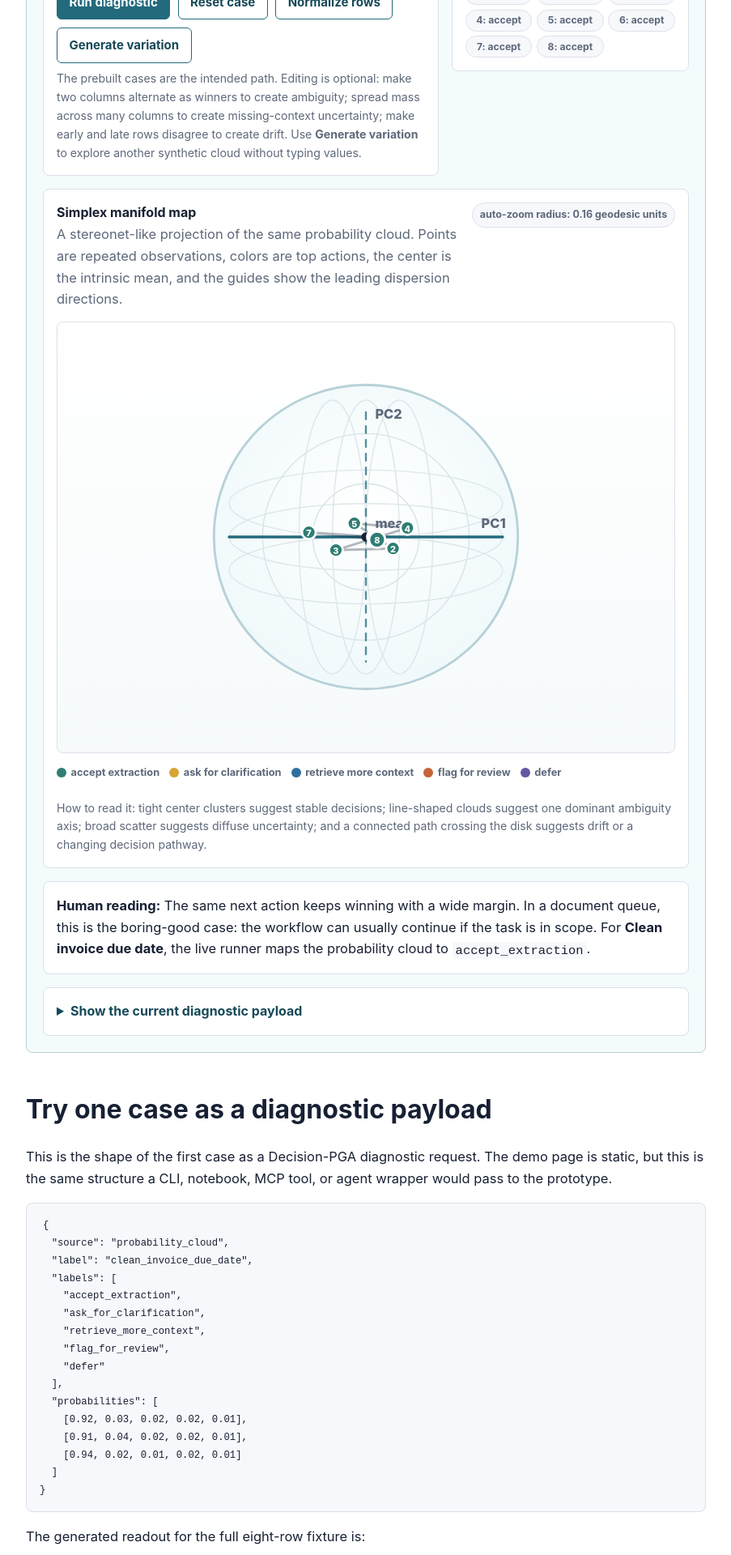
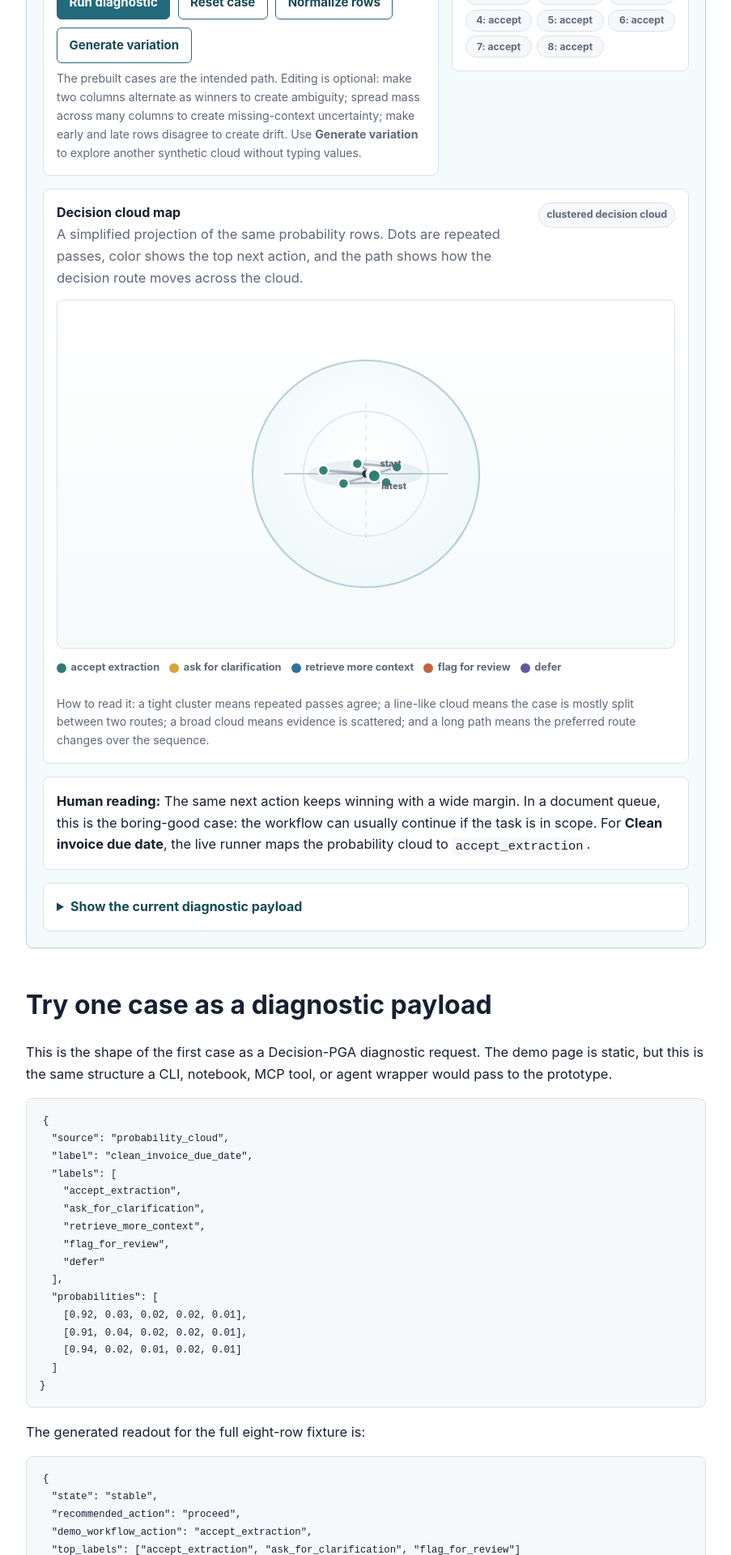
Before and after one commit to zmichels/decision-pga-pages, a Jekyll site: the page built from demo.md, in a window 1280 px wide. Shown: the part 4205-6125 px from the top of the page at 81% size, without its empty margins (188-1091 px from the left). Built offline with Jekyll 4.4.1, drawn with Linux system fonts in a browser that asks for light colours.

Commit message:
Simplify decision cloud map

```diff
--- a/_layouts/default.html
+++ b/_layouts/default.html
@@ -5,7 +5,7 @@
     <meta name="viewport" content="width=device-width, initial-scale=1">
     <title>{{ page.title }} | {{ site.title }}</title>
     <meta name="description" content="{{ page.description | default: site.description }}">
-    <link rel="stylesheet" href="{{ '/assets/styles.css?v=20260519-live-manifold' | relative_url }}">
+    <link rel="stylesheet" href="{{ '/assets/styles.css?v=20260519-live-map-clean' | relative_url }}">
   </head>
   <body>
     <header class="site-header">
--- a/assets/decision-pga-demo-runner.js
+++ b/assets/decision-pga-demo-runner.js
@@ -64,6 +64,14 @@
     diffuse: "diffuse",
     boundary_sensitive: "sensitive",
     drifting: "drifting",
+  };
+
+  const MAP_PATTERN_COPY = {
+    stable: "clustered decision cloud",
+    binary_ambiguity: "two-way split",
+    diffuse_uncertainty: "spread-out uncertainty",
+    boundary_sensitive: "boundary-hugging path",
+    regime_shift: "shifting decision path",
   };
 
   function clamp(value, min, max) {
@@ -413,7 +421,7 @@
     const projection = diagnostic.geometry.projection;
     const size = 360;
     const center = 180;
-    const radius = 132;
+    const radius = 126;
     const viewScale = (radius * 0.82) / projection.scaleReference;
     const toScreen = (point) => ({
       x: center + point.x * viewScale,
@@ -421,20 +429,25 @@
     });
     const points = projection.coordinates.map((point) => ({ ...point, ...toScreen(point) }));
     const pathData = points.map((point, index) => `${index === 0 ? "M" : "L"} ${point.x.toFixed(1)} ${point.y.toFixed(1)}`).join(" ");
+    const maxAbsX = Math.max(0.012, ...projection.coordinates.map((point) => Math.abs(point.x)));
+    const maxAbsY = Math.max(0.012, ...projection.coordinates.map((point) => Math.abs(point.y)));
+    const ellipseRx = clamp(maxAbsX * viewScale * 1.35, 18, radius * 0.82);
+    const ellipseRy = clamp(maxAbsY * viewScale * 1.35, 12, radius * 0.58);
+    const lastPoint = points[points.length - 1];
 
     container.innerHTML = "";
     const header = createElement("div", "manifold-map-header");
     const copy = createElement("div");
     copy.append(
-      createElement("h4", null, "Simplex manifold map"),
+      createElement("h4", null, "Decision cloud map"),
       createElement(
         "p",
         null,
-        "A stereonet-like projection of the same probability cloud. Points are repeated observations, colors are top actions, the center is the intrinsic mean, and the guides show the leading dispersion directions."
+        "A simplified projection of the same probability rows. Dots are repeated passes, color shows the top next action, and the path shows how the decision route moves across the cloud."
       )
     );
-    const scale = createElement("p", "manifold-scale", `auto-zoom radius: ${format(projection.scaleReference, 2)} geodesic units`);
-    header.append(copy, scale);
+    const shape = createElement("p", "manifold-scale", MAP_PATTERN_COPY[diagnostic.state] || "decision cloud");
+    header.append(copy, shape);
 
     const frame = createElement("div", "manifold-map-frame");
     const svg = createSvgElement("svg", {
@@ -453,32 +466,27 @@
     svg.append(defs);
 
     svg.append(createSvgElement("circle", { cx: center, cy: center, r: radius, fill: "url(#manifoldFill)", stroke: "#b7d1d8", "stroke-width": 2 }));
-    [0.35, 0.68].forEach((fraction) => {
-      svg.append(createSvgElement("circle", { cx: center, cy: center, r: radius * fraction, fill: "none", stroke: "#d7e4e8", "stroke-width": 1 }));
-    });
-    [-0.55, 0, 0.55].forEach((offset) => {
-      svg.append(createSvgElement("ellipse", { cx: center, cy: center + offset * radius * 0.4, rx: radius * 0.9, ry: radius * 0.22, fill: "none", stroke: "#dce7ea", "stroke-width": 1 }));
-      svg.append(createSvgElement("ellipse", { cx: center + offset * radius * 0.4, cy: center, rx: radius * 0.22, ry: radius * 0.9, fill: "none", stroke: "#dce7ea", "stroke-width": 1 }));
-    });
-
-    svg.append(createSvgElement("line", { x1: center - radius * 0.9, y1: center, x2: center + radius * 0.9, y2: center, stroke: "#236a7c", "stroke-width": 2.4, "stroke-linecap": "round" }));
-    svg.append(createSvgElement("line", { x1: center, y1: center - radius * 0.82, x2: center, y2: center + radius * 0.82, stroke: "#236a7c", "stroke-width": 1.7, "stroke-dasharray": "6 6", "stroke-linecap": "round", opacity: 0.75 }));
-    svg.append(createSvgElement("text", { x: center + radius * 0.92, y: center - 8, class: "manifold-axis-label", "text-anchor": "end" }, "PC1"));
-    svg.append(createSvgElement("text", { x: center + 8, y: center - radius * 0.78, class: "manifold-axis-label" }, "PC2"));
+    svg.append(createSvgElement("circle", { cx: center, cy: center, r: radius * 0.55, fill: "none", stroke: "#d7e4e8", "stroke-width": 1.2 }));
+    svg.append(createSvgElement("line", { x1: center - radius * 0.72, y1: center, x2: center + radius * 0.72, y2: center, stroke: "#9fb8bf", "stroke-width": 1.6, "stroke-linecap": "round", opacity: 0.58 }));
+    svg.append(createSvgElement("line", { x1: center, y1: center - radius * 0.62, x2: center, y2: center + radius * 0.62, stroke: "#c4d5da", "stroke-width": 1.2, "stroke-dasharray": "5 7", "stroke-linecap": "round", opacity: 0.65 }));
+    svg.append(createSvgElement("ellipse", { cx: center, cy: center, rx: ellipseRx, ry: ellipseRy, fill: "#236a7c", opacity: 0.08, stroke: "#236a7c", "stroke-width": 2, "stroke-opacity": 0.2 }));
 
     if (points.length > 1) {
-      svg.append(createSvgElement("path", { d: pathData, fill: "none", stroke: "#172033", "stroke-width": 2, "stroke-linecap": "round", "stroke-linejoin": "round", opacity: 0.32 }));
+      svg.append(createSvgElement("path", { d: pathData, fill: "none", stroke: "#172033", "stroke-width": 2.4, "stroke-linecap": "round", "stroke-linejoin": "round", opacity: 0.28 }));
     }
-    svg.append(createSvgElement("circle", { cx: center, cy: center, r: 4, fill: "#172033" }));
-    svg.append(createSvgElement("text", { x: center + 8, y: center - 8, class: "manifold-axis-label" }, "mean"));
+    svg.append(createSvgElement("circle", { cx: center, cy: center, r: 4.2, fill: "#172033", opacity: 0.86 }));
 
     points.forEach((point) => {
       const group = createSvgElement("g");
-      group.append(createSvgElement("circle", { cx: point.x, cy: point.y, r: point.index === 0 || point.index === points.length - 1 ? 7 : 6, fill: ACTION_COLORS[point.action], stroke: "#ffffff", "stroke-width": 2 }));
-      group.append(createSvgElement("text", { x: point.x, y: point.y + 3.5, class: "manifold-point-label", "text-anchor": "middle" }, String(point.index + 1)));
+      group.append(createSvgElement("circle", { cx: point.x, cy: point.y, r: point.index === 0 || point.index === points.length - 1 ? 7 : 5.8, fill: ACTION_COLORS[point.action], stroke: "#ffffff", "stroke-width": 2.2, opacity: 0.96 }));
       group.append(createSvgElement("title", {}, `${point.index + 1}: ${humanizeAction(point.action)}`));
       svg.append(group);
     });
+    if (points.length > 0) {
+      const first = points[0];
+      svg.append(createSvgElement("text", { x: first.x + 8, y: first.y - 8, class: "manifold-start-label" }, "start"));
+      svg.append(createSvgElement("text", { x: lastPoint.x + 8, y: lastPoint.y + 15, class: "manifold-start-label" }, "latest"));
+    }
     frame.append(svg);
 
     const legend = createElement("div", "manifold-legend");
@@ -493,7 +501,7 @@
     const reading = createElement(
       "p",
       "microcopy",
-      "How to read it: tight center clusters suggest stable decisions; line-shaped clouds suggest one dominant ambiguity axis; broad scatter suggests diffuse uncertainty; and a connected path crossing the disk suggests drift or a changing decision pathway."
+      "How to read it: a tight cluster means repeated passes agree; a line-like cloud means the case is mostly split between two routes; a broad cloud means evidence is scattered; and a long path means the preferred route changes over the sequence."
     );
     container.append(header, frame, legend, reading);
   }
--- a/assets/styles.css
+++ b/assets/styles.css
@@ -673,17 +673,18 @@ li {
   border: 1px solid var(--line);
   border-radius: 8px;
   background: linear-gradient(180deg, #ffffff 0%, #f6fafb 100%);
-  padding: 0.6rem;
+  padding: 0.9rem;
 }
 
 .manifold-map-frame svg {
-  width: min(100%, 32rem);
+  width: min(100%, 25rem);
   height: auto;
   overflow: visible;
 }
 
 .manifold-axis-label,
-.manifold-point-label {
+.manifold-point-label,
+.manifold-start-label {
   font-family: -apple-system, BlinkMacSystemFont, "Segoe UI", sans-serif;
   font-weight: 800;
   pointer-events: none;
@@ -697,6 +698,11 @@ li {
 .manifold-point-label {
   fill: white;
   font-size: 0.48rem;
+}
+
+.manifold-start-label {
+  fill: var(--muted);
+  font-size: 0.62rem;
 }
 
 .manifold-legend {
--- a/demo.md
+++ b/demo.md
@@ -177,7 +177,7 @@ boundary cases after you have a feel for the workflow.
   </div>
 
   <section class="manifold-map-panel" data-manifold-map aria-live="polite">
-    <h4>Simplex manifold map</h4>
+    <h4>Decision cloud map</h4>
     <p>Run a case to see the probability cloud as a curved-geometry projection.</p>
   </section>
 
@@ -466,4 +466,4 @@ That is the practical idea behind Decision-PGA as an agent-facing diagnostic:
 turn a cloud of decision evidence into a state description that helps choose the
 next workflow action.
 
-<script src="{{ '/assets/decision-pga-demo-runner.js?v=20260519-live-manifold' | relative_url }}" defer></script>
+<script src="{{ '/assets/decision-pga-demo-runner.js?v=20260519-live-map-clean' | relative_url }}" defer></script>
--- a/scripts/validate_publication.py
+++ b/scripts/validate_publication.py
@@ -111,7 +111,7 @@ def main() -> None:
     )
 
     layout = (ROOT / "_layouts/default.html").read_text(encoding="utf-8")
-    require("styles.css?v=20260519-live-manifold" in layout, "Layout should version the stylesheet")
+    require("styles.css?v=20260519-live-map-clean" in layout, "Layout should version the stylesheet")
     require("https://github.com/zmichels/Decision-PGA" in layout, "Nav should link to the public code repo")
     for removed_nav in ["publication-plan", "Release Notes", "Plan"]:
         require(removed_nav not in layout, f"Layout should not expose old staging navigation: {removed_nav}")
@@ -147,7 +147,7 @@ def main() -> None:
         "Live Diagnostic Workspace",
         "Choose a case, inspect or edit the probability rows, then run the same",
         "Generate variation",
-        "Simplex manifold map",
+        "Decision cloud map",
         "data-manifold-map",
         "data-dpga-demo-runner",
         "decision-pga-demo-runner.js",
@@ -174,6 +174,7 @@ def main() -> None:
         "defer",
     ]:
         require(phrase in runner, f"Live demo runner missing required behavior marker: {phrase}")
+    require("auto-zoom radius" not in runner, "Live demo map should not expose auto-zoom implementation details")
 
     fixture_path = ROOT / "examples/document-triage/demo_cases.json"
     fixture = json.loads(fixture_path.read_text(encoding="utf-8"))
```
